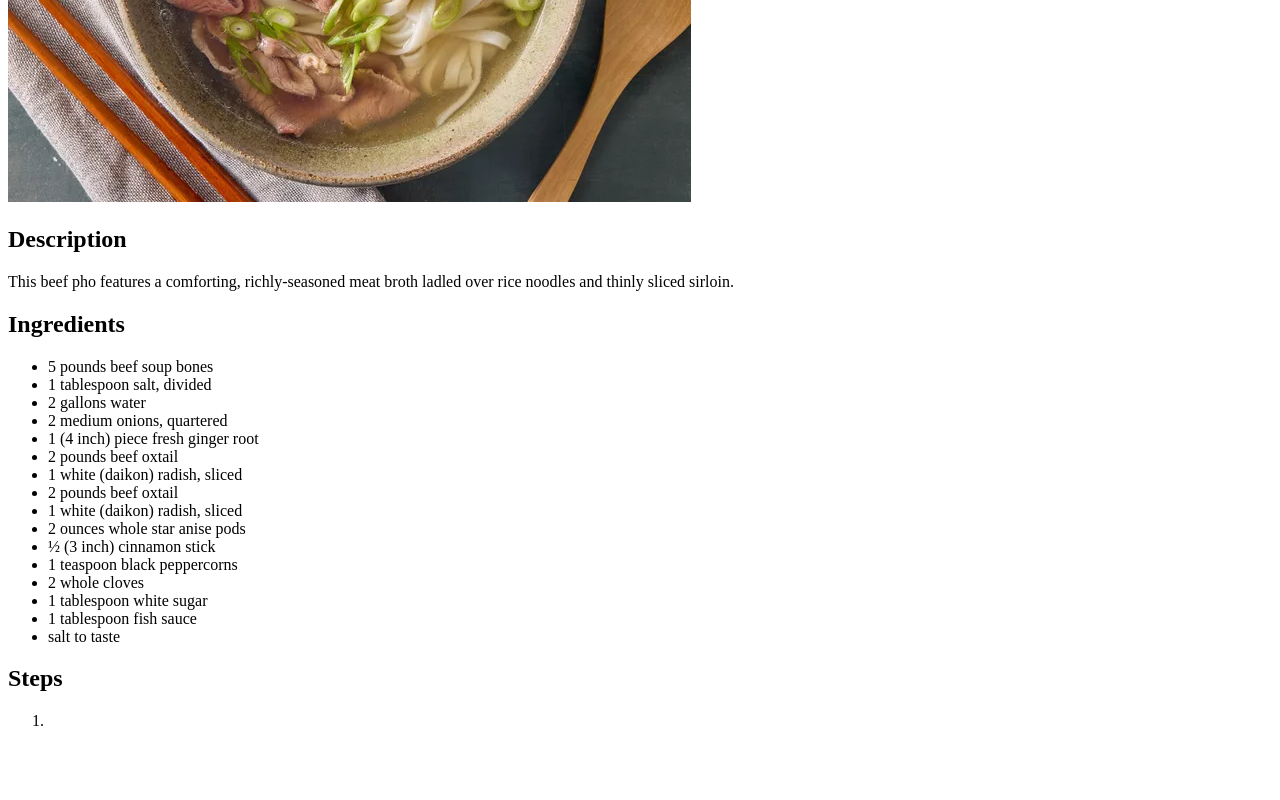
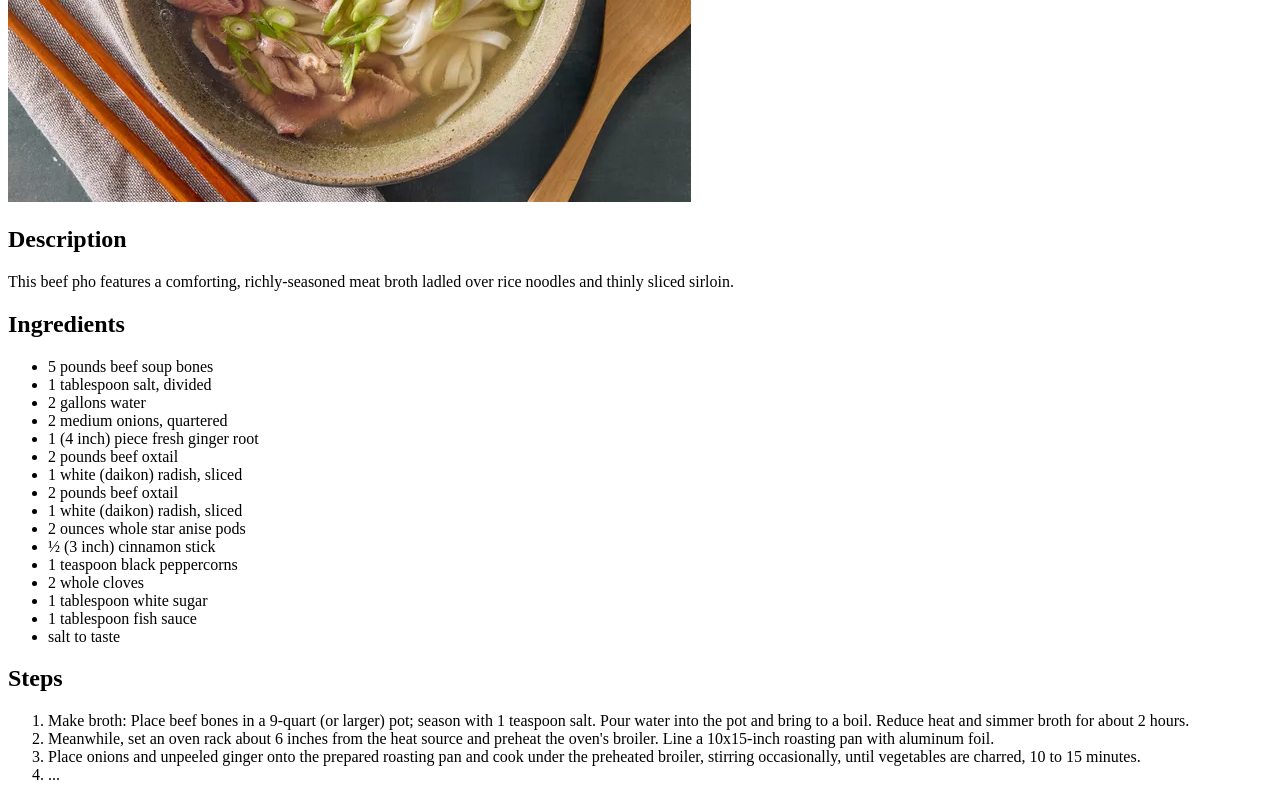
Before and after one commit to alejalvez/odin_recipes, a plain HTML site: page recipes/pho.html in a window 1280 px wide. Shown: the part 390-1190 px from the top of the page. Before the commit the page ends 1136 px from the top, so only its background shows below. Drawn offline with Linux system fonts and the light colour scheme.

Commit message:
Began steps in pho.html

```diff
--- a/recipes/pho.html
+++ b/recipes/pho.html
@@ -35,7 +35,16 @@
     </ul>
     <h2>Steps</h2>
     <ol>
-        <li></li>
+        <li>Make broth: Place beef bones in a 9-quart (or larger) pot; season with 1 teaspoon salt. Pour water into the
+            pot and
+            bring to a boil. Reduce heat and simmer broth for about 2 hours.</li>
+        <li>Meanwhile, set an oven rack about 6 inches from the heat source and preheat the oven's broiler. Line a
+            10x15-inch
+            roasting pan with aluminum foil.</li>
+        <li>Place onions and unpeeled ginger onto the prepared roasting pan and cook under the preheated broiler,
+            stirring
+            occasionally, until vegetables are charred, 10 to 15 minutes.</li>
+        <li>...</li>
     </ol>
 </body>
 
```
Also changed, not shown: 1 other file.
